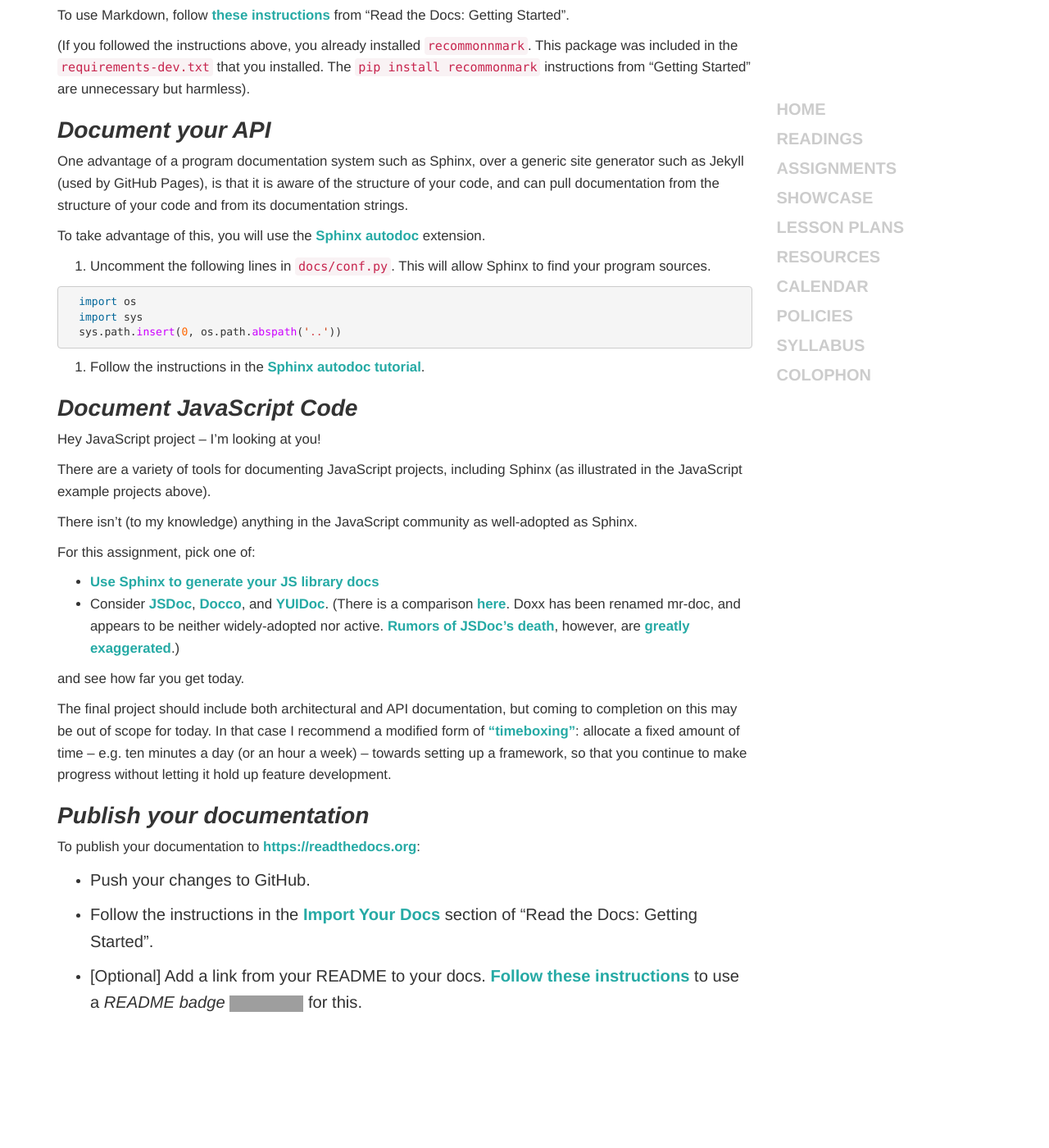
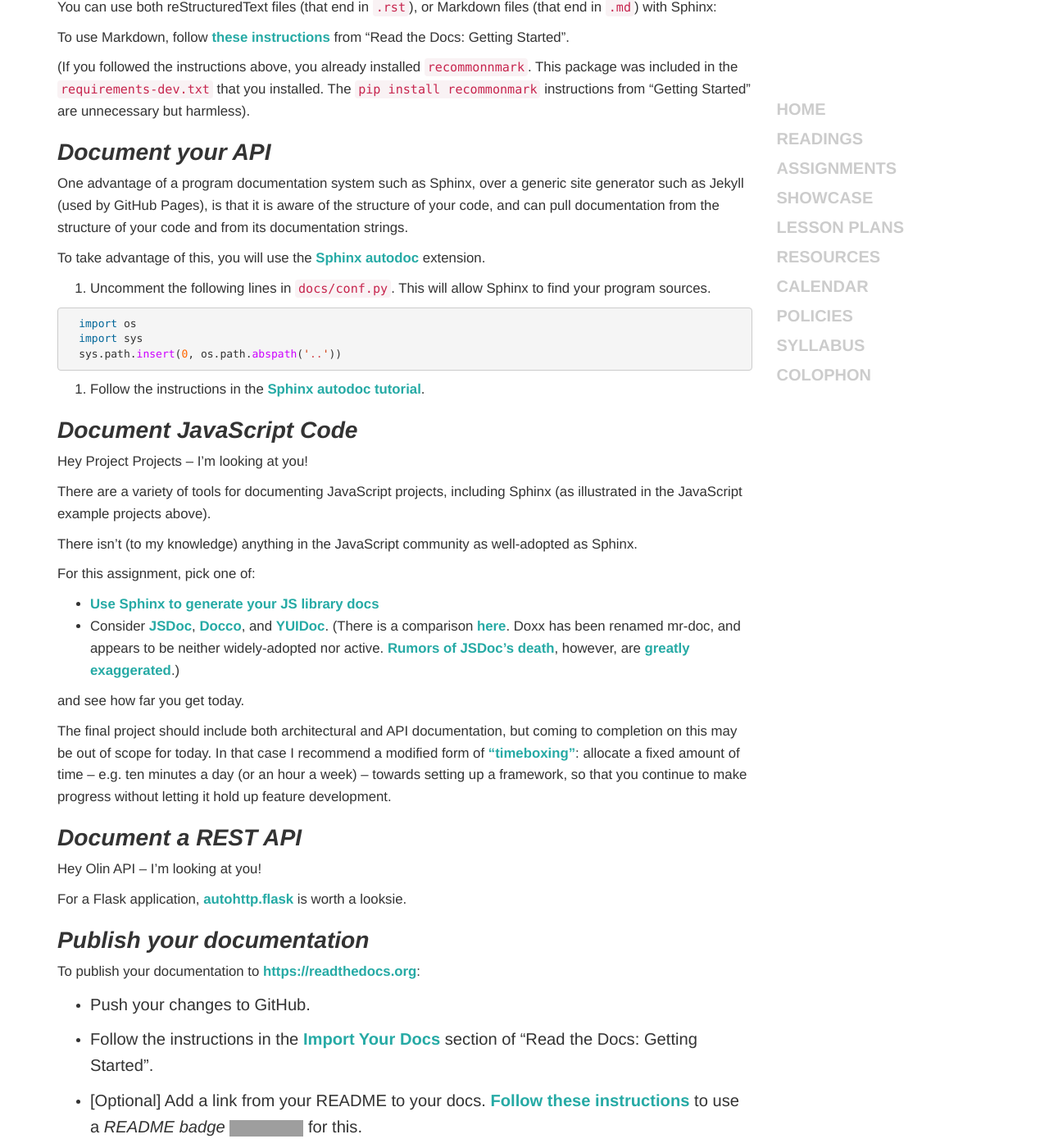
Before and after one commit to osteele/hackingthelibrary.org, a Jekyll site: the page built from _days/day-17.md, in a window 1280 px wide and 1400 px high, scrolled down 2508 px. Shown: the whole window at 82% size. Built offline with Jekyll 4.4.1, drawn with Linux system fonts in a browser that asks for light colours; before the commit the page ends 3756 px from its top, so only the background shows below that; some of the changed text lies outside the part shown; grey boxes are pictures that could not be loaded.

Commit message:
API docs

```diff
--- a/_days/day-17.md
+++ b/_days/day-17.md
@@ -30,7 +30,7 @@
 * Your project documentation is published on <https://readthedocs.org>. (See below.)
 * The GitHub project page contains a link to an online version of the documentation. (See below.)
 * You may prefer a different theme. The setup instructions below install the Read the Docs theme. Read more online to see how to configure your project documentationt to use it; or, select a different theme.
-* Figure out if any [Sphinx extensions](http://www.sphinx-doc.org/en/stable/extensions.html) would improve the quality of your code, or your productivity in writing it. (I tend towards the [Napoleon](http://www.sphinx-doc.org/en/stable/ext/napoleon.html) extension, for more legible docstrings.)
+* Figure out if any [Sphinx extensions](http://www.sphinx-doc.org/en/stable/extensions.html) would improve the quality of your code, or your productivity in writing it. (I tend towards the [Napoleon](http://www.sphinx-doc.org/en/stable/ext/napoleon.html) extension, for more legible docstrings. *flask-autodoc* has a [bad rep](https://github.com/acoomans/flask-autodoc).)
 
 ## Examples
 
@@ -108,7 +108,7 @@
 
 ## Document JavaScript Code
 
-Hey JavaScript project – I'm looking at you!
+Hey Project Projects – I'm looking at you!
 
 There are a variety of tools for documenting JavaScript projects, including Sphinx (as illustrated in the JavaScript example projects above).
 
@@ -123,6 +123,12 @@
 
 The final project should include both architectural and API documentation, but coming to completion on this may be out of scope for today. In that case I recommend a modified form of ["timeboxing"](https://en.wikipedia.org/wiki/Timeboxing): allocate a fixed amount of time – e.g. ten minutes a day (or an hour a week) – towards setting up a framework, so that you continue to make progress without letting it hold up feature development.
 
+## Document a REST API
+
+Hey Olin API – I'm looking at you!
+
+For a Flask application, [autohttp.flask](http://pythonhosted.org/sphinxcontrib-httpdomain/#module-sphinxcontrib.autohttp.flask) is worth a looksie.
+
 ## Publish your documentation
 
 To publish your documentation to <https://readthedocs.org>:
```
Also changed, not shown: other parts of _days/day-17.md (+1 -1 lines).
